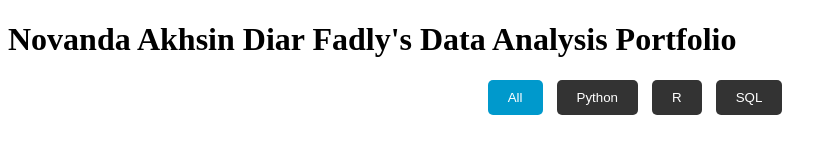
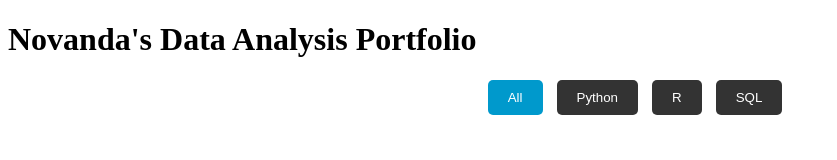
Before and after one commit to novandaadfadly/portfolio-data-analysis, a plain HTML site: page index.html in a window 1280 px wide. Shown: the whole page, without its empty margins (0-837 px from the left). Drawn offline with nearby package versions, Linux system fonts and the light colour scheme.

Commit message:
add project

```diff
--- a/index.html
+++ b/index.html
@@ -94,7 +94,7 @@
 </head>
 <body>
 	<header>
-		<h1>Novanda Akhsin Diar Fadly's Data Analysis Portfolio</h1>
+		<h1>Novanda's Data Analysis Portfolio</h1>
 	</header>
 	<section class="portfolio-menu">
 		<button class="filter-button active" data-filter="all">All</button>
```
